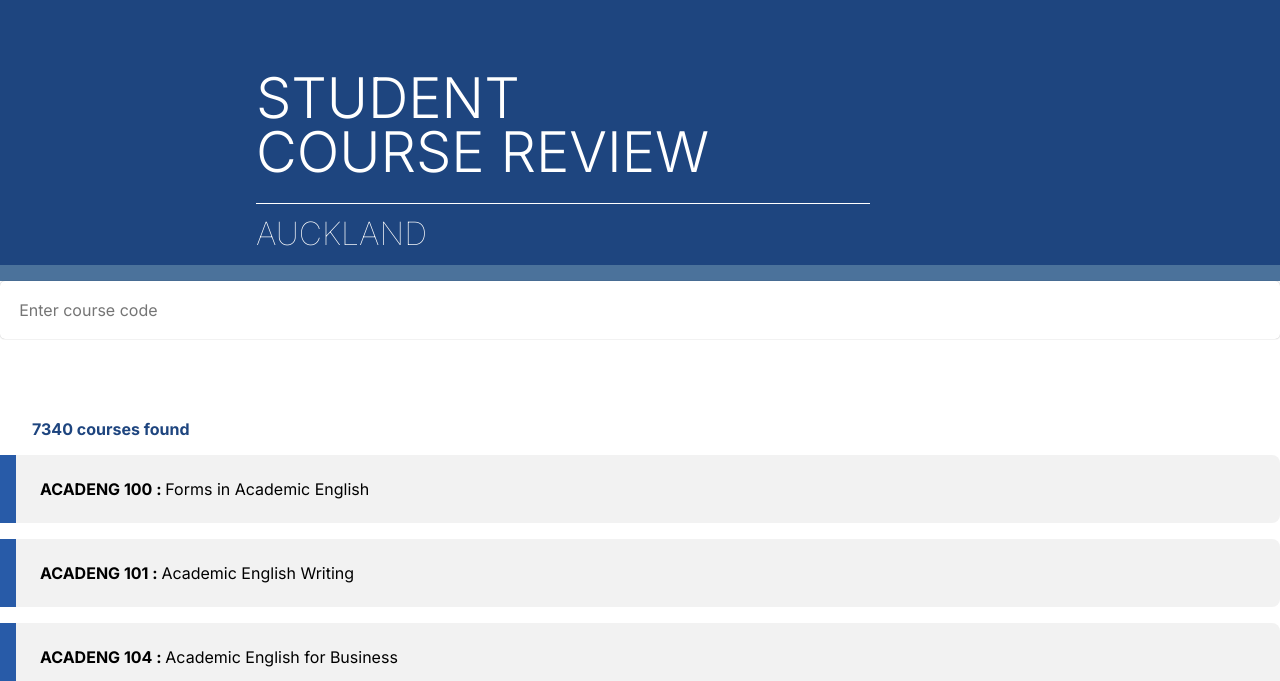
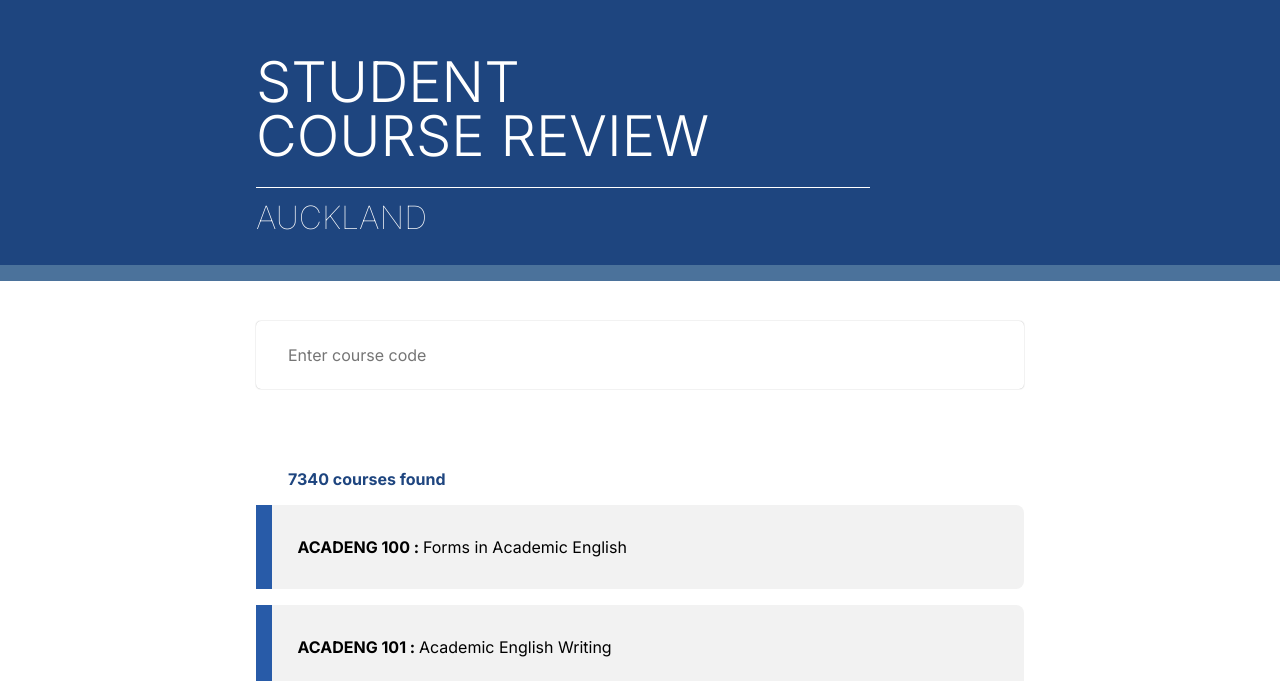
Before and after one commit to jxav22/student-course-review, a Next.js app: page / in a window 1280 px wide. Shown: the part 119-800 px from the top of the page. Built offline with nearby package versions, Linux system fonts and the light colour scheme.

Commit message:
fine tuned the search page styling

```diff
--- /dev/null
+++ b/src/app/page.module.css
@@ -0,0 +1,7 @@
+.searchToolContainer {
+    display: flex;
+    flex-direction: column;
+    align-items: center;
+    padding-top: 5vh;
+    padding-bottom: 15vh;
+}
--- a/src/app/page.tsx
+++ b/src/app/page.tsx
@@ -9,8 +9,10 @@ import MainHeader from "./ui/MainHeader/MainHeader";
 export default function Home() {
   return (
     <main>
-      <MainHeader/>
-      <SearchTool/>
+      <MainHeader />
+      <div className={styles.searchToolContainer}>
+        <SearchTool />
+      </div>
     </main>
   );
 }
--- a/src/app/ui/MainHeader/MainHeader.module.css
+++ b/src/app/ui/MainHeader/MainHeader.module.css
@@ -3,6 +3,7 @@
     display: flex;
     flex-direction: column;
     justify-content: flex-end;
+    gap: 2vh;
     align-items: center;
     background-color: #1E457F;
 
--- a/src/app/ui/SearchTool/SearchBar/SearchBar.module.css
+++ b/src/app/ui/SearchTool/SearchBar/SearchBar.module.css
@@ -1,7 +1,8 @@
 .input {
     all: unset;
 
-    padding: 1.2rem;
+    padding: 3vh 2rem 3vh 2rem;
+    font-size: 2vh;
     box-shadow: 0 0 2px -1px;
 
     border-radius: 5px;
--- a/src/app/ui/SearchTool/SearchResult/SearchResult.module.css
+++ b/src/app/ui/SearchTool/SearchResult/SearchResult.module.css
@@ -9,7 +9,8 @@
 }
 
 .text {
-    padding: 1.5rem;
+    padding: 4vh 2vw 4vh 2vw;
+    font-size: 2vh;
 }
 
 .text > span {
@@ -18,7 +19,7 @@
 }
 
 .banner {
-    flex-basis: 1rem;
+    flex: 0 0 1rem;
     background-color: #285BA8;
 
     transition: flex-basis 200ms;
@@ -26,12 +27,12 @@
 
 .container:hover {
     .banner {
-        flex-basis: 1.5rem;
+        flex: 0 0 1.5rem;
     }
 }
 
 .container:active {
     .banner {
-        flex-basis: 2rem;
+        flex: 0 0 2rem;
     }
 }
--- a/src/app/ui/SearchTool/SearchTool.module.css
+++ b/src/app/ui/SearchTool/SearchTool.module.css
@@ -3,4 +3,5 @@
     flex-direction: column;
     justify-content: flex-end;
     gap: 10vh;
+    width: 60vw;
 }
```
